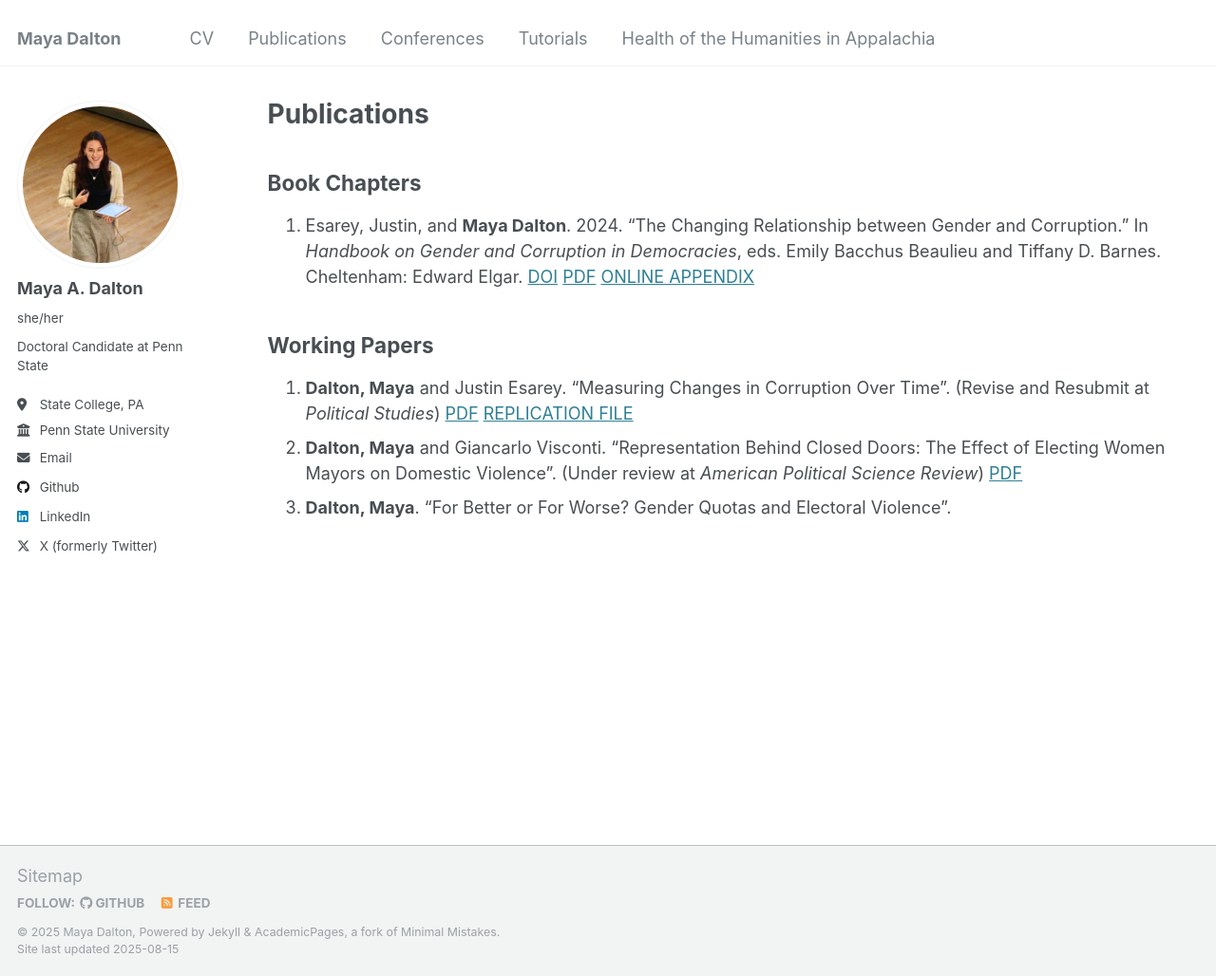
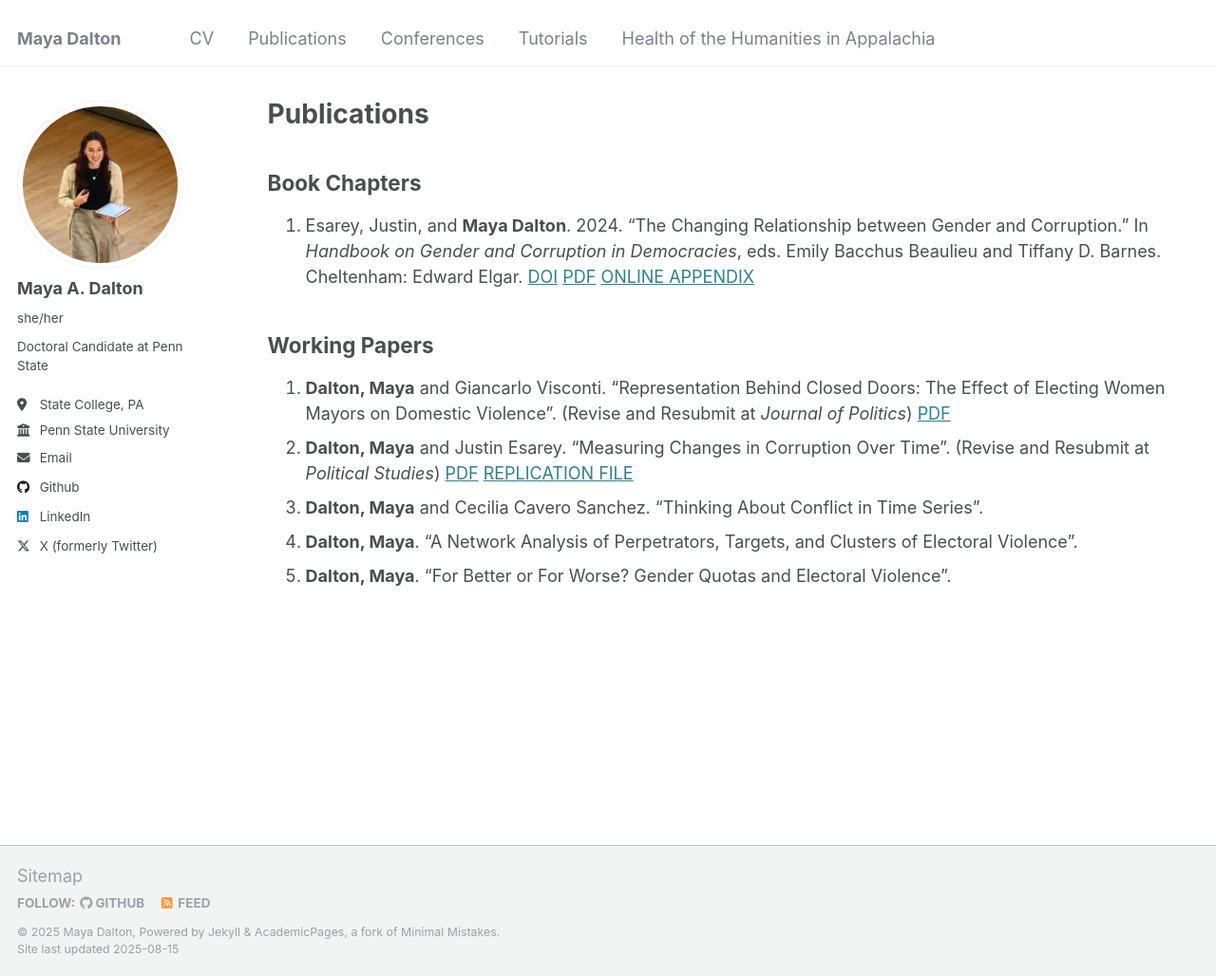
Before and after one commit to mdalton21/mdalton21.github.io, a Jekyll site: the page built from _pages/publications.md, in a window 1280 px wide and 1028 px high. Shown: the whole window at 95% size. Built offline with Jekyll 4.4.1, drawn with Linux system fonts in a browser that asks for light colours.

Commit message:
Updating CV and pubs

```diff
--- a/_pages/publications.md
+++ b/_pages/publications.md
@@ -12,8 +12,10 @@ Book Chapters
 
 Working Papers
 --------
-1. **Dalton, Maya** and Justin Esarey. "Measuring Changes in Corruption Over Time". (Revise and Resubmit at *Political Studies*) [PDF](https://www.justinesarey.com/Corruption_Measurements___Fixed_Effects__Dalton___Esarey_.pdf) [REPLICATION FILE](https://www.justinesarey.com/dalton-esarey-public-rep-file.zip)
-2. **Dalton, Maya** and Giancarlo Visconti. "Representation Behind Closed Doors: The Effect of Electing Women Mayors
-on Domestic Violence". (Under review at *American Political Science Review*)
+1. **Dalton, Maya** and Giancarlo Visconti. "Representation Behind Closed Doors: The Effect of Electing Women Mayors
+on Domestic Violence". (Revise and Resubmit at *Journal of Politics*)
 [PDF](https://95385d55-1984-456d-b337-54b7c3702661.filesusr.com/ugd/86a055_7da274a7ea7145b5af7c26d6c2a436de.pdf)
-3. **Dalton, Maya**. "For Better or For Worse? Gender Quotas and Electoral Violence".
+2. **Dalton, Maya** and Justin Esarey. "Measuring Changes in Corruption Over Time". (Revise and Resubmit at *Political Studies*) [PDF](https://www.justinesarey.com/Corruption_Measurements___Fixed_Effects__Dalton___Esarey_.pdf) [REPLICATION FILE](https://www.justinesarey.com/dalton-esarey-public-rep-file.zip)
+3. **Dalton, Maya** and Cecilia Cavero Sanchez. "Thinking About Conflict in Time Series".
+4. **Dalton, Maya**. "A Network Analysis of Perpetrators, Targets, and Clusters of Electoral Violence".
+5. **Dalton, Maya**. "For Better or For Worse? Gender Quotas and Electoral Violence".
```
Also changed, not shown: _pages/about.md (+1 -1 lines), _pages/conferences.md (+4 -1 lines), 3 other files.
